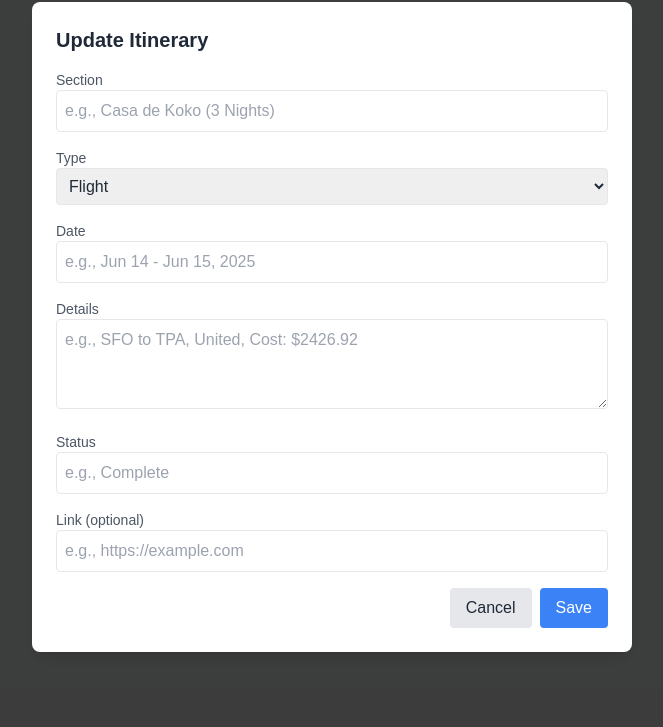
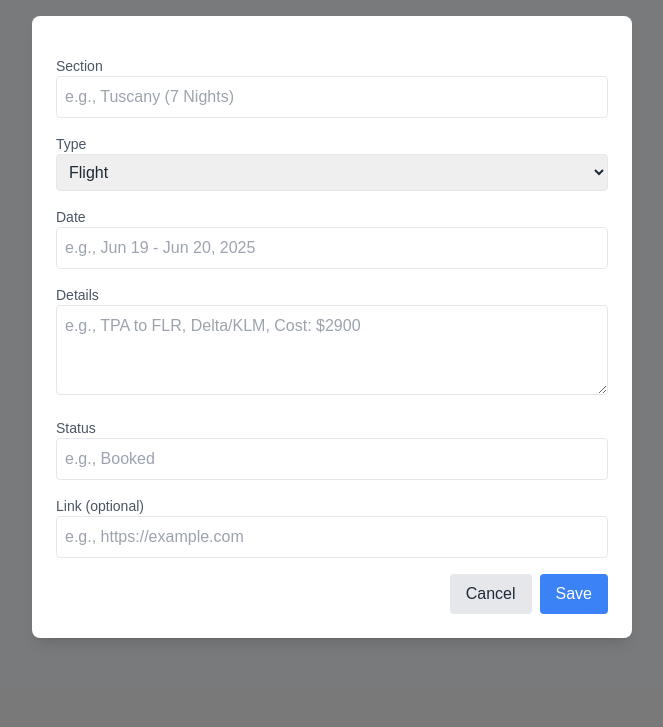
Before and after one commit to JuMcBa/June_Itinerary, a plain HTML site: page index.html in a window 1280 px wide. Shown: the part 73-800 px from the top of the page, without its empty margins (308-971 px from the left). Drawn offline with nearby package versions, Linux system fonts and the light colour scheme.

Commit message:
Update index.html

```diff
--- a/index.html
+++ b/index.html
@@ -5,10 +5,49 @@
   <meta name="viewport" content="width=device-width, initial-scale=1.0">
   <title>Trip Itinerary</title>
   <script src="https://cdn.tailwindcss.com"></script>
-  <script src="https://kit.fontawesome.com/4b9b2b9b2b.js" crossorigin="anonymous"></script>
   <style>
     body {
       font-family: 'Arial', sans-serif;
+      background-color: #f3f4f6;
+    }
+    .tile {
+      width: 45%;
+      height: 200px;
+      background: #fff;
+      border-radius: 12px;
+      padding: 20px;
+      text-align: center;
+      cursor: pointer;
+      transition: transform 0.3s ease, box-shadow 0.3s ease;
+      box-shadow: 0 2px 4px rgba(0, 0, 0, 0.1);
+      display: flex;
+      flex-direction: column;
+      justify-content: center;
+      align-items: center;
+    }
+    .tile:hover {
+      transform: scale(1.05);
+      box-shadow: 0 4px 8px rgba(0, 0, 0, 0.2);
+    }
+    @media (hover: none) {
+      .tile:hover {
+        transform: none;
+        box-shadow: 0 2px 4px rgba(0, 0, 0, 0.1);
+      }
+    }
+    .iphone-view {
+      max-width: 375px;
+      margin: 0 auto;
+      border: 2px solid #e5e7eb;
+      border-radius: 16px;
+      overflow: hidden;
+    }
+    .iphone-card {
+      background: #fff;
+      border-radius: 12px;
+      padding: 12px;
+      margin-bottom: 8px;
+      box-shadow: 0 2px 4px rgba(0, 0, 0, 0.1);
     }
     .modal {
       display: none;
@@ -28,13 +67,6 @@
       width: 90%;
       max-width: 600px;
     }
-    .iphone-view {
-      max-width: 375px;
-      margin: 0 auto;
-      border: 2px solid #e5e7eb;
-      border-radius: 16px;
-      overflow: hidden;
-    }
     @media (max-width: 640px) {
       .web-view {
         display: none;
@@ -43,24 +75,25 @@
     .highlight {
       color: #3b82f6; /* Blue for emphasis */
     }
-    .status-complete { color: #10b981; }
+    .status-booked { color: #10b981; }
     .status-pending { color: #f59e0b; }
-    .status-booked { color: #8b5cf6; }
+    .svg-icon {
+      width: 24px;
+      height: 24px;
+      margin-bottom: 10px;
+    }
   </style>
 </head>
-<body class="bg-gray-100 min-h-screen">
-  <!-- Device Selection Modal -->
-  <div id="deviceModal" class="modal flex items-center justify-center">
-    <div class="modal-content bg-white rounded-lg shadow-lg p-6 text-center">
-      <h2 class="text-2xl font-semibold text-gray-800 mb-4">Choose Your View</h2>
-      <div class="flex justify-center space-x-4">
-        <button onclick="selectView('iphone')" class="flex items-center bg-gray-200 hover:bg-gray-300 text-gray-800 font-bold py-3 px-6 rounded-lg transition">
-          <i class="fas fa-mobile text-blue-500 mr-2"></i> iPhone
-        </button>
-        <button onclick="selectView('web')" class="flex items-center bg-gray-200 hover:bg-gray-300 text-gray-800 font-bold py-3 px-6 rounded-lg transition">
-          <i class="fas fa-computer text-purple-500 mr-2"></i> Web
-        </button>
-      </div>
+<body class="min-h-screen flex items-center justify-center">
+  <!-- View Selection Tiles -->
+  <div class="flex justify-center space-x-4 mb-6" id="viewSelection">
+    <div class="tile" onclick="selectView('iphone')">
+      <svg class="svg-icon" fill="blue" viewBox="0 0 24 24"><path d="M19 1H9c-1.1 0-2 .9-2 2v2H5c-1.1 0-2 .9-2 2v14c0 1.1.9 2 2 2h14c1.1 0 2-.9 2-2V5c0-1.1-.9-2-2-2h-2V3c0-.6-.4-1-1-1zm-1 18H6c-.6 0-1-.4-1-1V7h14v11c0 .6-.4 1-1 1zm-2-8c0 .6-.4 1-1 1H8c-.6 0-1-.4-1-1v-2c0-.6.4-1 1-1h7c.6 0 1 .4 1 1v2z"/></svg>
+      <h3 class="text-lg font-semibold text-gray-800">View on iPhone</h3>
+    </div>
+    <div class="tile" onclick="selectView('web')">
+      <svg class="svg-icon" fill="purple" viewBox="0 0 24 24"><path d="M20 2H4c-1.1 0-2 .9-2 2v16c0 1.1.9 2 2 2h16c1.1 0 2-.9 2-2V4c0-1.1-.9-2-2-2zm-1 18H5c-.6 0-1-.4-1-1V5c0-.6.4-1 1-1h14c.6 0 1 .4 1 1v14c0 .6-.4 1-1 1zm-2-8H7v-2h10v2z"/></svg>
+      <h3 class="text-lg font-semibold text-gray-800">View on Web</h3>
     </div>
   </div>
 
@@ -71,19 +104,21 @@
       <div id="itineraryListIphone"></div>
     </div>
   </div>
-  <div id="webView" class="web-view p-6">
-    <h1 class="text-3xl font-bold text-gray-800 mb-6 text-center">Trip Itinerary</h1>
-    <div id="itineraryListWeb" class="space-y-6"></div>
+  <div id="webView" class="web-view hidden">
+    <div class="p-6">
+      <h1 class="text-3xl font-bold text-gray-800 mb-6 text-center">Trip Itinerary</h1>
+      <div id="itineraryListWeb" class="space-y-6"></div>
+    </div>
   </div>
 
   <!-- Edit Modal -->
   <div id="editModal" class="modal flex items-center justify-center">
     <div class="modal-content bg-white rounded-lg shadow-lg p-6">
-      <h2 class="text-xl font-semibold text-gray-800 mb-4">Update Itinerary</h2>
+      <h2 class="text-xl font-semibold text-gray-800 mb-4"></h2>
       <form id="editForm" class="space-y-4">
         <div>
           <label class="block text-gray-600 font-medium text-sm">Section</label>
-          <input id="editSection" type="text" class="w-full p-2 border rounded focus:ring-2 focus:ring-blue-300 text-gray-800" placeholder="e.g., Casa de Koko (3 Nights)">
+          <input id="editSection" type="text" class="w-full p-2 border rounded focus:ring-2 focus:ring-blue-300 text-gray-800" placeholder="e.g., Tuscany (7 Nights)">
         </div>
         <div>
           <label class="block text-gray-600 font-medium text-sm">Type</label>
@@ -96,15 +131,15 @@
         </div>
         <div>
           <label class="block text-gray-600 font-medium text-sm">Date</label>
-          <input id="editDate" type="text" class="w-full p-2 border rounded focus:ring-2 focus:ring-blue-300 text-gray-800" placeholder="e.g., Jun 14 - Jun 15, 2025">
+          <input id="editDate" type="text" class="w-full p-2 border rounded focus:ring-2 focus:ring-blue-300 text-gray-800" placeholder="e.g., Jun 19 - Jun 20, 2025">
         </div>
         <div>
           <label class="block text-gray-600 font-medium text-sm">Details</label>
-          <textarea id="editDetails" class="w-full p-2 border rounded focus:ring-2 focus:ring-blue-300 text-gray-800" rows="3" placeholder="e.g., SFO to TPA, United, Cost: $2426.92"></textarea>
+          <textarea id="editDetails" class="w-full p-2 border rounded focus:ring-2 focus:ring-blue-300 text-gray-800" rows="3" placeholder="e.g., TPA to FLR, Delta/KLM, Cost: $2900"></textarea>
         </div>
         <div>
           <label class="block text-gray-600 font-medium text-sm">Status</label>
-          <input id="editStatus" type="text" class="w-full p-2 border rounded focus:ring-2 focus:ring-blue-300 text-gray-800" placeholder="e.g., Complete">
+          <input id="editStatus" type="text" class="w-full p-2 border rounded focus:ring-2 focus:ring-blue-300 text-gray-800" placeholder="e.g., Booked">
         </div>
         <div>
           <label class="block text-gray-600 font-medium text-sm">Link (optional)</label>
@@ -124,44 +159,44 @@
       {
         section: "Casa de Koko (3 Nights)",
         items: [
-          { type: "Flight", date: "Jun 14 - Jun 15, 2025", details: "SFO to TPA, United, Cost: $2426.92", status: "Complete", link: "" },
-          { type: "Car Rental", date: "Jun 15 - Jun 19, 2025", details: "Enterprise, Cost: $404.33", status: "Complete", link: "" }
+          { type: "Flight", date: "Jun 14 - Jun 15, 2025", details: "SFO to TPA, United, Cost: $2426.92", status: "Booked", link: "" },
+          { type: "Car Rental", date: "Jun 15 - Jun 19, 2025", details: "Enterprise, Cost: $404.33", status: "Booked", link: "" }
         ]
       },
       {
         section: "Tuscany (7 Nights)",
         items: [
-          { type: "Flight", date: "Jun 19 - Jun 20, 2025", details: "TPA to FLR, Delta/KLM, Cost: $2900", status: "Complete", link: "" },
-          { type: "Accommodation", date: "Jun 20 - Jun 21, 2025", details: "La Dimora del Mercante, Cost: $371", status: "Complete", link: "https://mimasuites.com/en/la-dimora-del-mercante/" },
-          { type: "Accommodation", date: "Jun 21 - Jun 28, 2025", details: "Il Cortile Pratolino, Cost: $2442", status: "Complete", link: "https://www.tuscanynowandmore.com/villas/il-cortile-pratolino" },
+          { type: "Flight", date: "Jun 19 - Jun 20, 2025", details: "TPA to FLR, Delta/KLM, Cost: $2900", status: "Booked", link: "" },
+          { type: "Accommodation", date: "Jun 20 - Jun 21, 2025", details: "La Dimora del Mercante, Cost: $371", status: "Booked", link: "https://mimasuites.com/en/la-dimora-del-mercante/" },
+          { type: "Accommodation", date: "Jun 21 - Jun 28, 2025", details: "Il Cortile Pratolino, Cost: $2442", status: "Booked", link: "https://www.tuscanynowandmore.com/villas/il-cortile-pratolino" },
           { type: "Car Rental", date: "Jun 21 - Jun 28, 2025", details: "Sixt, BMW X1 or Similar, Cost: $1000 (Pay at Counter)", status: "Pending", link: "" }
         ]
       },
       {
         section: "Split, Croatia (4 Nights)",
         items: [
-          { type: "Flight", date: "Jun 28, 2025", details: "FLR to SPU, Lufthansa, Cost: $197.9", status: "Complete", link: "" },
-          { type: "Accommodation", date: "Jun 28 - Jun 30, 2025", details: "Procurator 7 Luxury Rooms, Cost: $578.95", status: "Complete", link: "https://procurator-7-luxury-rooms.splithotels.net/en/" },
+          { type: "Flight", date: "Jun 28, 2025", details: "FLR to SPU, Lufthansa, Cost: $197.9", status: "Booked", link: "" },
+          { type: "Accommodation", date: "Jun 28 - Jun 30, 2025", details: "Procurator 7 Luxury Rooms, Cost: $578.95", status: "Booked", link: "https://procurator-7-luxury-rooms.splithotels.net/en/" },
           { type: "Restaurant", date: "Jun 29, 2025", details: "Bokeria Kitchen & Wine, Cost: $200 (Pay at Restaurant)", status: "Booked", link: "https://www.tripadvisor.com/Restaurant_Review-g295370-d6903354-Reviews-Bokeria_Kitchen_Wine-Split_Split_Dalmatia_County_Dalmatia.html" },
-          { type: "Accommodation", date: "Jun 30 - Jul 2, 2025", details: "Forkira Luxury Hvar, Cost: $806.63", status: "Complete", link: "https://forkira.com/" },
+          { type: "Accommodation", date: "Jun 30 - Jul 2, 2025", details: "Forkira Luxury Hvar, Cost: $806.63", status: "Booked", link: "https://forkira.com/" },
           { type: "Accommodation", date: "Jul 2 - Jul 3, 2025", details: "HOTEL, Cost: $200 (TBD)", status: "Pending", link: "" },
-          { type: "Flight", date: "Jul 3, 2025", details: "SPU to TPA, Delta, Cost: $0", status: "Complete", link: "" }
+          { type: "Flight", date: "Jul 3, 2025", details: "SPU to TPA, Delta, Cost: $0", status: "Booked", link: "" }
         ]
       },
       {
         section: "Casa de Koko (3 Nights)",
         items: [
-          { type: "Flight", date: "Jul 6, 2025", details: "TPA to SFO, United, Cost: TBD", status: "Complete", link: "" }
+          { type: "Flight", date: "Jul 6, 2025", details: "TPA to SFO, United, Cost: TBD", status: "Booked", link: "" }
         ]
       }
     ];
 
-    // Icon mapping
+    // Icon mapping with SVG
     const iconMap = {
-      "Flight": '<i class="fas fa-plane text-blue-500 mr-2"></i>',
-      "Accommodation": '<i class="fas fa-hotel text-green-500 mr-2"></i>',
-      "Restaurant": '<i class="fas fa-utensils text-purple-500 mr-2"></i>',
-      "Car Rental": '<i class="fas fa-car text-orange-500 mr-2"></i>'
+      "Flight": '<svg class="svg-icon" fill="blue" viewBox="0 0 24 24"><path d="M3 21h18v-2H3v2zm6-5h12v-2H9v2zm-6-4h18v-2H3v2zm6-4h12V6H9v2zM3 3v2h18V3H3z"/></svg>',
+      "Accommodation": '<svg class="svg-icon" fill="green" viewBox="0 0 24 24"><path d="M12 2C8.13 2 5 5.13 5 9c0 5.25 7 13 7 13s7-7.75 7-13c0-3.87-3.13-7-7-7zm0 9.5c-1.38 0-2.5-1.12-2.5-2.5s1.12-2.5 2.5-2.5 2.5 1.12 2.5 2.5-1.12 2.5-2.5 2.5z"/></svg>',
+      "Restaurant": '<svg class="svg-icon" fill="purple" viewBox="0 0 24 24"><path d="M11 9H13V2H11v7zm-4 9.16V19h2v-3c0-.55.45-1 1-1h4c.55 0 1 .45 1 1v3h2v-.84c1.16-.41 2-1.52 2-2.82V7.5c0-.28-.22-.5-.5-.5s-.5.22-.5.5V14c0 .55-.45 1-1 1s-1-.45-1-1V7H9v7c0 .55-.45 1-1 1s-1-.45-1-1V7.5c0-.28-.22-.5-.5-.5s-.5.22-.5.5v7.84c0 1.3.84 2.41 2 2.82z"/></svg>',
+      "Car Rental": '<svg class="svg-icon" fill="orange" viewBox="0 0 24 24"><path d="M18.92 6.01C18.72 5.42 18.16 5 17.5 5h-11C5.84 5 5.29 5.42 5.08 6.01l-2.55 9.28c-.17.62.11 1.27.71 1.59.43.23 1.29.71 2.76.71h12.5c1.47 0 2.33-.48 2.76-.71.6-.32.88-.97.71-1.59l-2.55-9.28zm-1.46 13.99H6.54c-.66 0-1.04-.46-.98-1.09l1.75-12.91c.03-.24.24-.42.49-.42h11c.25 0 .46.18.49.42l1.75 12.91c.06.63-.32 1.09-.98 1.09zM8 16c-.55 0-1-.45-1-1s.45-1 1-1 1 .45 1 1-.45 1-1 1zm8 0c-.55 0-1-.45-1-1s.45-1 1-1 1 .45 1 1-.45 1-1 1z"/></svg>'
     };
 
     // Render itinerary
@@ -177,18 +212,19 @@
         iphoneSection.className = 'mb-6';
         iphoneSection.innerHTML = `<h2 class="text-xl font-semibold text-gray-800 mb-3">${section.section}</h2>`;
         section.items.forEach((item, itemIndex) => {
+          const displayDetails = item.details.replace(/, Cost:.*?(?=(,|$))/, ''); // Remove Cost from display
           const itemDiv = document.createElement('div');
-          itemDiv.className = `bg-gray-50 p-3 rounded-lg mb-2 shadow hover:bg-gray-100 cursor-pointer border-l-4 border-${item.type === 'Flight' ? 'blue' : item.type === 'Accommodation' ? 'green' : item.type === 'Restaurant' ? 'purple' : 'orange'}-500`;
+          itemDiv.className = 'iphone-card';
           itemDiv.innerHTML = `
-            <div class="flex items-center justify-between mb-1">
+            <div class="flex items-center justify-between mb-2">
               <div class="flex items-center">
                 ${iconMap[item.type]}
               </div>
-              <p class="text-sm status-${item.status.toLowerCase()}">${item.status}</p>
+              <span class="text-sm status-${item.status.toLowerCase()}">${item.status}</span>
             </div>
-            <p class="text-gray-800 font-medium highlight text-sm">${item.date}</p>
-            <p class="text-gray-600 text-sm">${item.details}</p>
-            ${item.link ? `<a href="${item.link}" target="_blank" class="text-blue-500 text-xs underline">View</a>` : ''}
+            <p class="text-gray-800 font-medium highlight text-sm mb-1">${item.date}</p>
+            <p class="text-gray-600 text-sm">${displayDetails}</p>
+            ${item.link ? `<a href="${item.link}" target="_blank" class="text-blue-500 text-xs underline mt-1 block">View</a>` : ''}
           `;
           itemDiv.onclick = () => openEditModal(sectionIndex, itemIndex);
           iphoneSection.appendChild(itemDiv);
@@ -230,13 +266,11 @@
 
     // Device selection
     function selectView(view) {
-      document.getElementById('deviceModal').style.display = 'none';
+      document.getElementById('viewSelection').style.display = 'none';
       if (view === 'iphone') {
         document.getElementById('iphoneView').classList.remove('hidden');
-        document.getElementById('webView').classList.add('hidden');
       } else {
         document.getElementById('webView').classList.remove('hidden');
-        document.getElementById('iphoneView').classList.add('hidden');
       }
       renderItinerary();
     }
@@ -276,8 +310,10 @@
       renderItinerary();
     });
 
-    // Initialize
-    document.getElementById('deviceModal').style.display = 'flex';
+    // Initialize with view selection tiles visible
+    document.getElementById('viewSelection').style.display = 'flex';
+    document.getElementById('iphoneView').classList.add('hidden');
+    document.getElementById('webView').classList.add('hidden');
   </script>
 </body>
 </html>
```
